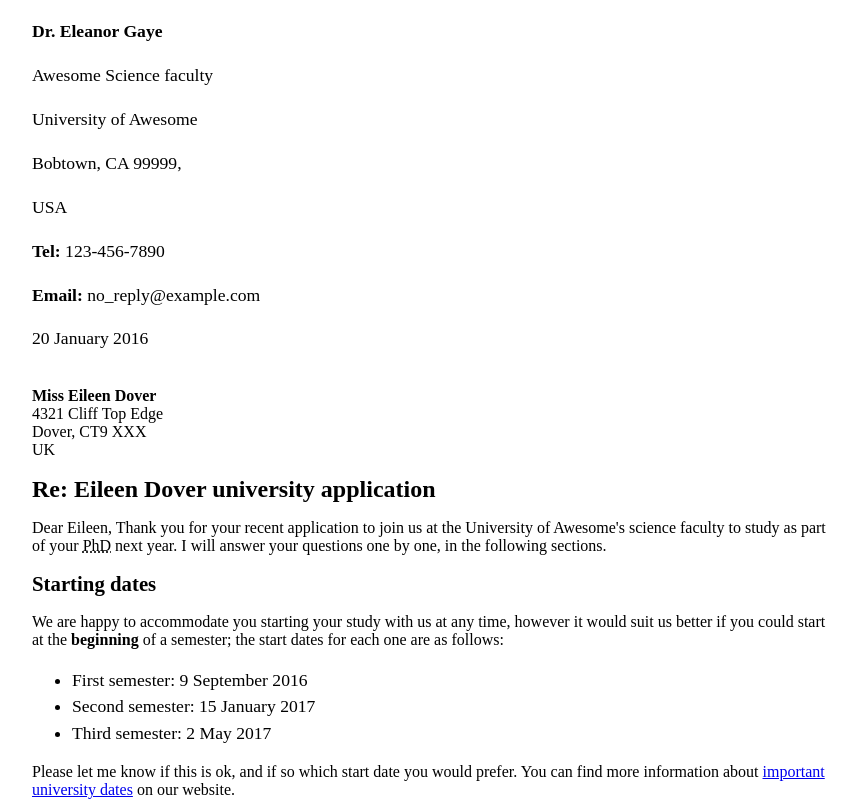
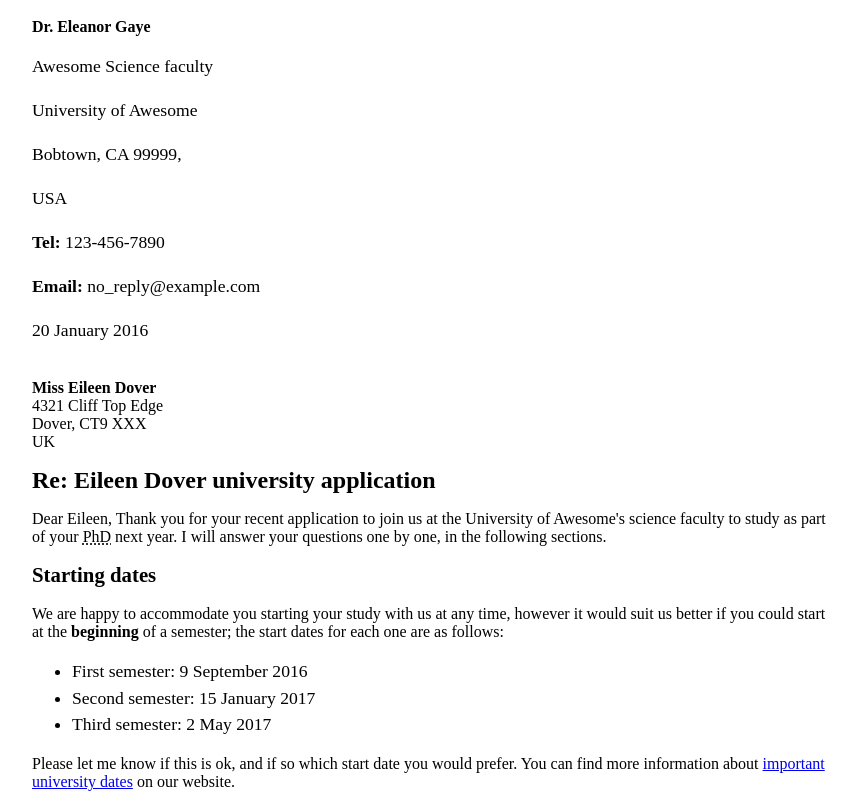
Before and after one commit to Keana-CWU/keana-cwu.github.io, a plain HTML site: page letter-markup/index.html in a window 1280 px wide. Shown: the top 801 px of the page, without its empty margins (208-1065 px from the left). Drawn offline with Linux system fonts and the light colour scheme.

Commit message:
Update index.html
div test

```diff
--- a/letter-markup/index.html
+++ b/letter-markup/index.html
@@ -36,7 +36,7 @@
     </head>
     <body>
         <p>
-            <p class=".sender-column"><strong>Dr. Eleanor Gaye</strong></p>
+            <div class=".sender-column"><strong>Dr. Eleanor Gaye</strong></div>
             <p class=".sender-column">Awesome Science faculty</p>
             <p class=".sender-column">University of Awesome</p>
             <p class=".sender-column">Bobtown, CA 99999,</p>
```
